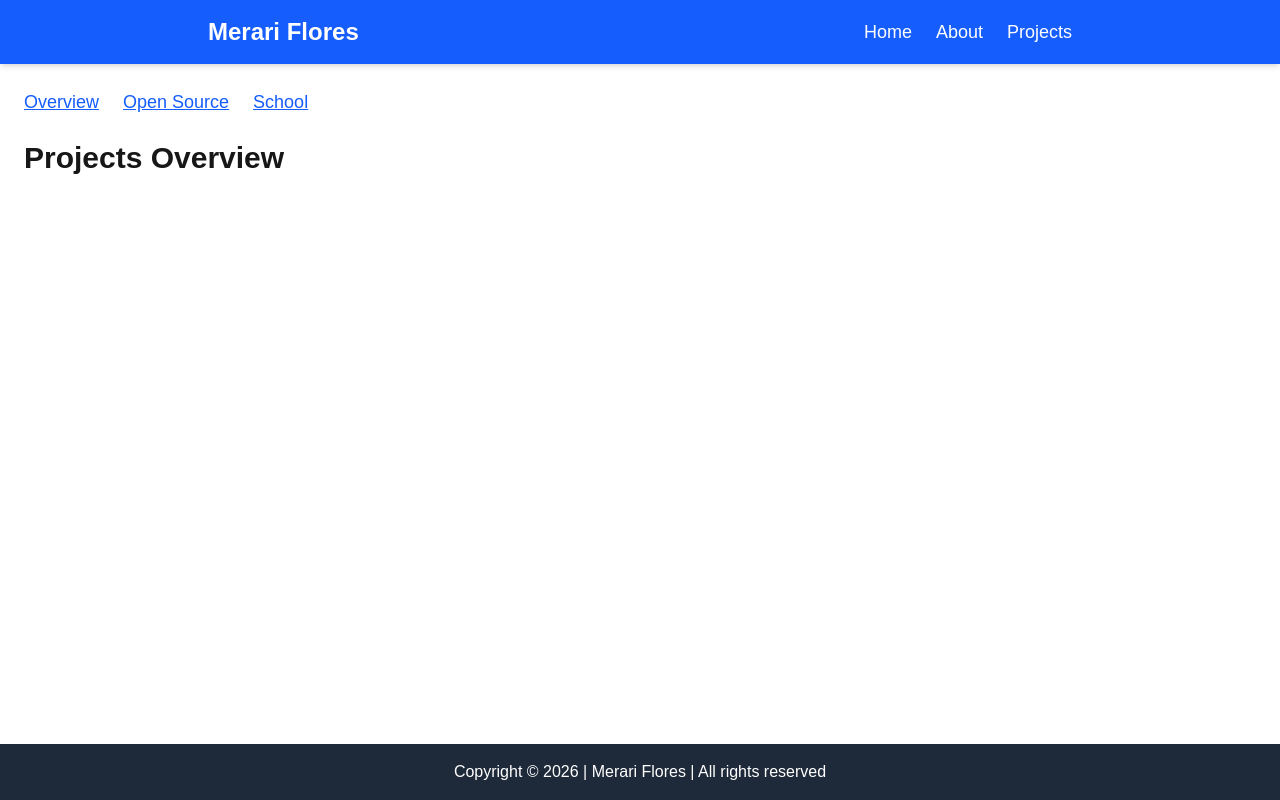
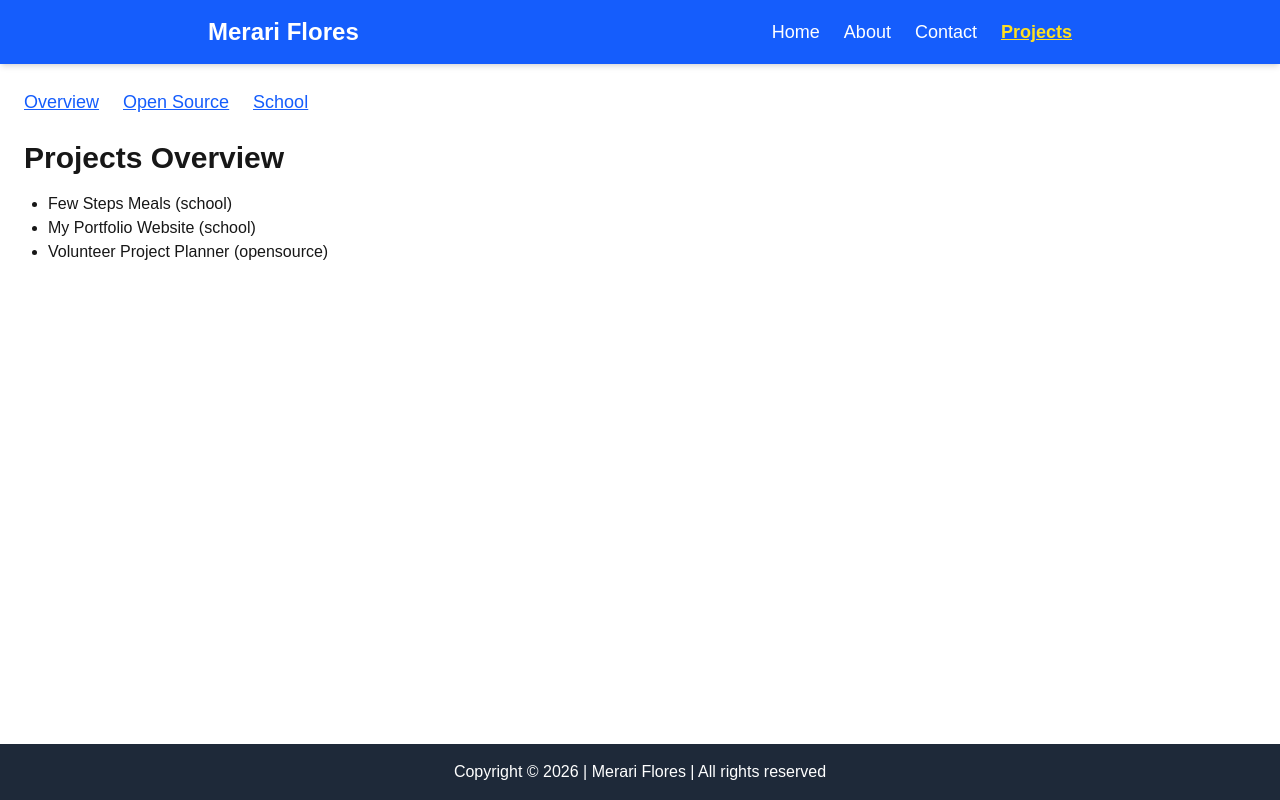
Before and after one commit to mrmerarif/wdd430-portfolio, a Next.js app: page /projects in a window 1280 px wide. Built offline with nearby package versions, Linux system fonts and the light colour scheme.

Commit message:
Added API routes, dynamic [id] route, and projects database

```diff
--- /dev/null
+++ b/app/api/projects/[id]/route.ts
@@ -0,0 +1,34 @@
+// app/api/projects/[id]/route.ts
+import { NextResponse } from "next/server";
+import { projects } from "@/lib/projects-db";
+
+export async function GET(
+  _request: Request,
+  context: { params: Promise<{ id: string }> }
+) {
+  const { id } = await context.params;   // ⭐ REQUIRED in Next.js 16
+
+  const numericId = Number(id);
+
+  // Validate ID
+  if (Number.isNaN(numericId)) {
+    return NextResponse.json(
+      { error: "Invalid id. Must be a number." },
+      { status: 400 }
+    );
+  }
+
+  // Find project
+  const project = projects.find((p) => p.id === numericId);
+
+  // Not found
+  if (!project) {
+    return NextResponse.json(
+      { error: "Project not found." },
+      { status: 404 }
+    );
+  }
+
+  // Success
+  return NextResponse.json(project);
+}
--- /dev/null
+++ b/app/api/projects/route.ts
@@ -0,0 +1,26 @@
+// app/api/projects/route.ts
+import { NextRequest, NextResponse } from "next/server";
+import { projects } from "@/lib/projects-db";
+
+// GET /api/projects
+// GET /api/projects?type=opensource
+// GET /api/projects?type=school
+export async function GET(request: NextRequest) {
+  const { searchParams } = new URL(request.url);
+  const type = searchParams.get("type");
+
+  // Validate type if provided
+  if (type && type !== "opensource" && type !== "school") {
+    return NextResponse.json(
+      { error: "Invalid type. Use 'opensource' or 'school'." },
+      { status: 400 }
+    );
+  }
+
+  // Filter if type is provided
+  const filtered = type
+    ? projects.filter((p) => p.type === type)
+    : projects;
+
+  return NextResponse.json(filtered);
+}
--- /dev/null
+++ b/app/contact/page.tsx
@@ -0,0 +1,5 @@
+export default function ContactPage() {
+    return (
+      <h1 className="text-3xl font-bold">Contact Page</h1>
+    );
+  }
--- a/app/projects/page.tsx
+++ b/app/projects/page.tsx
@@ -1,5 +1,20 @@
-export default function ProjectsOverview() {
+// app/projects/page.tsx
+
+export default async function ProjectsOverview() {
+  const res = await fetch("http://localhost:3000/api/projects");
+  const data = await res.json();
+
   return (
-    <h1 className="text-3xl font-bold">Projects Overview</h1>
+    <div>
+      <h1 className="text-3xl font-bold mb-4">Projects Overview</h1>
+
+      <ul className="list-disc ml-6">
+        {data.map((project: any) => (
+          <li key={project.id}>
+            {project.title} ({project.type})
+          </li>
+        ))}
+      </ul>
+    </div>
   );
 }
--- a/components/Header.tsx
+++ b/components/Header.tsx
@@ -1,4 +1,6 @@
-import Link from 'next/link';
+'use client';
+
+import NavLinks from "./NavLinks";
 
 export default function Header() {
   return (
@@ -8,19 +10,7 @@ export default function Header() {
           Merari Flores
         </div>
 
-        <nav>
-          <ul className="flex gap-6 text-lg">
-            <li>
-              <Link href="/" className="hover:underline">Home</Link>
-            </li>
-            <li>
-              <Link href="/about" className="hover:underline">About</Link>
-            </li>
-            <li>
-              <Link href="/projects" className="hover:underline">Projects</Link>
-            </li>
-          </ul>
-        </nav>
+        <NavLinks />
       </div>
     </header>
   );
--- /dev/null
+++ b/components/NavLinks.tsx
@@ -0,0 +1,59 @@
+'use client';
+
+import Link from 'next/link';
+import { usePathname } from 'next/navigation';
+
+export default function NavLinks() {
+  const pathname = usePathname();
+
+  const linkClasses = (path: string) =>
+    pathname === path
+      ? "underline font-bold text-yellow-300"
+      : "hover:underline";
+
+  return (
+    <nav aria-label="Primary Navigation">
+      <ul className="flex gap-6 text-lg">
+        <li>
+          <Link
+            href="/"
+            className={linkClasses("/")}
+            aria-current={pathname === "/" ? "page" : undefined}
+          >
+            Home
+          </Link>
+        </li>
+
+        <li>
+          <Link
+            href="/about"
+            className={linkClasses("/about")}
+            aria-current={pathname === "/about" ? "page" : undefined}
+          >
+            About
+          </Link>
+        </li>
+
+        <li>
+          <Link
+            href="/contact"
+            className={linkClasses("/contact")}
+            aria-current={pathname === "/contact" ? "page" : undefined}
+          >
+            Contact
+          </Link>
+        </li>
+
+        <li>
+          <Link
+            href="/projects"
+            className={linkClasses("/projects")}
+            aria-current={pathname === "/projects" ? "page" : undefined}
+          >
+            Projects
+          </Link>
+        </li>
+      </ul>
+    </nav>
+  );
+}
--- /dev/null
+++ b/lib/projects-db.ts
@@ -0,0 +1,13 @@
+// lib/projects-db.ts
+
+export type Project = {
+  id: number;
+  title: string;
+  type: "opensource" | "school";
+};
+
+export const projects: Project[] = [
+  { id: 1, title: "Few Steps Meals", type: "school" },
+  { id: 2, title: "My Portfolio Website", type: "school" },
+  { id: 3, title: "Volunteer Project Planner", type: "opensource" }
+];
```
